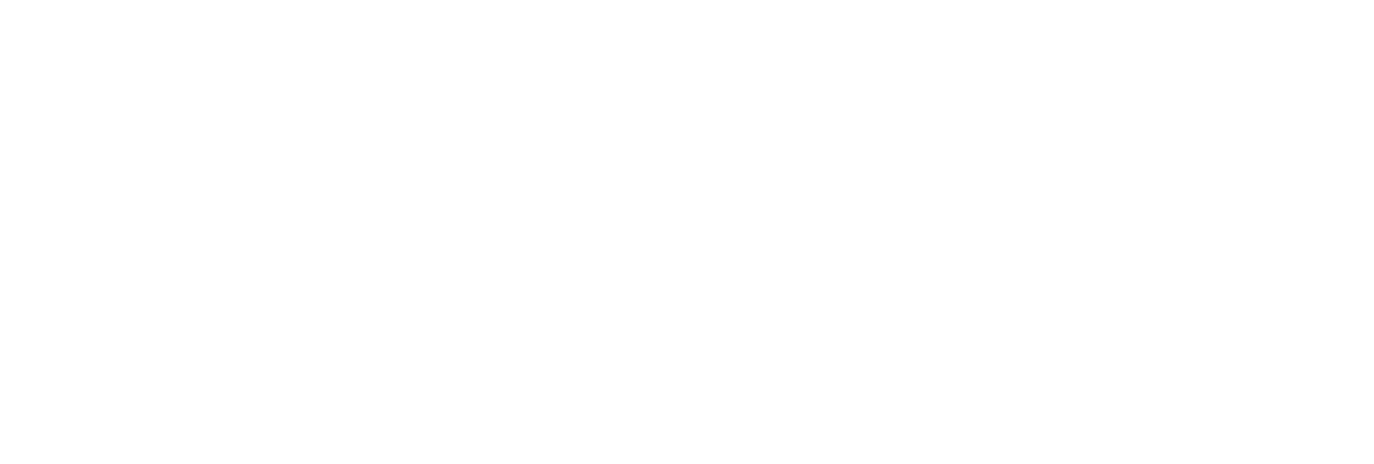
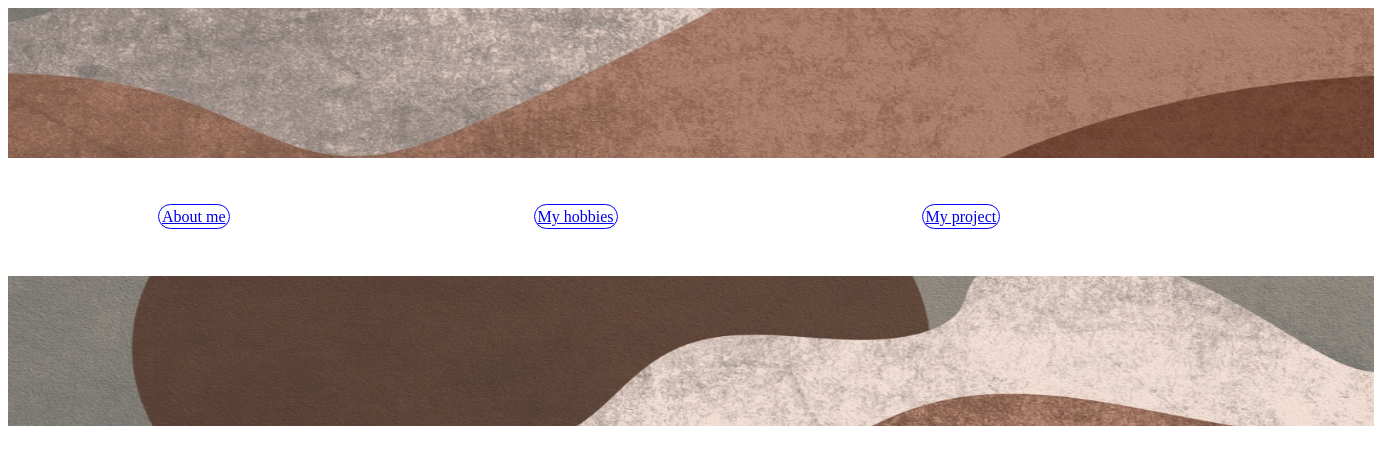
Before and after one commit to tdkfeo/ad, a plain HTML site: page index.html in a window 1280 px wide. Shown: the whole page, 1374 px wide, since content can reach past the window. Drawn offline with Linux system fonts and the light colour scheme.

Commit message:
ver1(10/11/2024)

```diff
--- a/index.html
+++ b/index.html
@@ -5,10 +5,15 @@
   </head>
   <body>
     <header>
+      <img src="header.png" width="1366px" height="150px"/>
     </header>
     <main>
+      <a href="link">About me</a>
+      <a href="link">My hobbies</a>
+      <a href="link">My project</a>
     </main>
     <footer>
+      <img src="footer.png" width="1366px" height="150"/>
     </footer>
   </body>
 </html>
--- a/style.css
+++ b/style.css
@@ -1,3 +1,15 @@
 body {
   font-family: Times New Roman;
 }
+a {
+  border: solid blue 1px;
+  border-radius: 30px;
+  padding: 3px;
+  margin: 150px;
+}
+header{
+  margin-bottom: 50;
+}
+footer{
+  margin-top: 50;
+}
```
Also changed, not shown: footer.png (added), header.png (added).
